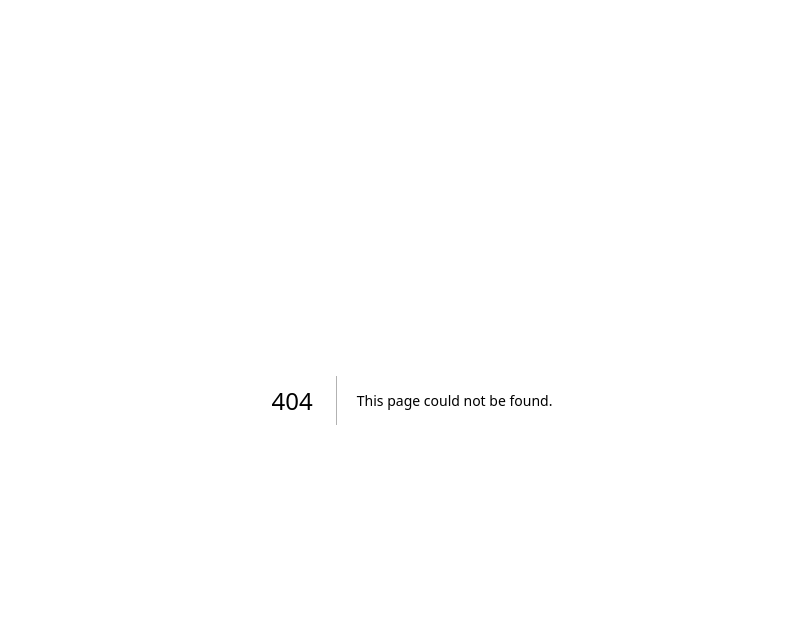
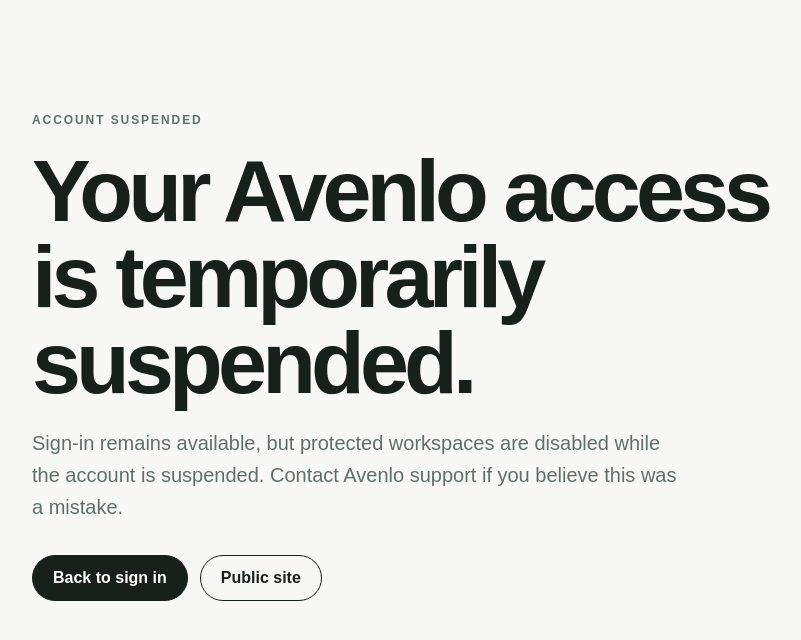
Before and after one commit to Amaan2410-tarslab/Avenlohr, a Next.js app: page /account-suspended in a window 1280 px wide. Before the commit this address had no page. Shown: the top 640 px of the page, without its empty margins (228-1029 px from the left). Built offline with nearby package versions, Linux system fonts and the light colour scheme.

Commit message:
feat: add suspended account page

```diff
--- /dev/null
+++ b/app/account-suspended/page.tsx
@@ -0,0 +1,17 @@
+import Link from "next/link";
+
+export default function AccountSuspended() {
+  return (
+    <main className="page">
+      <section className="hero container" style={{ maxWidth: 760 }}>
+        <span className="eyebrow">ACCOUNT SUSPENDED</span>
+        <h1>Your Avenlo access is temporarily suspended.</h1>
+        <p>Sign-in remains available, but protected workspaces are disabled while the account is suspended. Contact Avenlo support if you believe this was a mistake.</p>
+        <div className="actions">
+          <Link className="btn primary" href="/login">Back to sign in</Link>
+          <Link className="btn" href="/">Public site</Link>
+        </div>
+      </section>
+    </main>
+  );
+}
```
